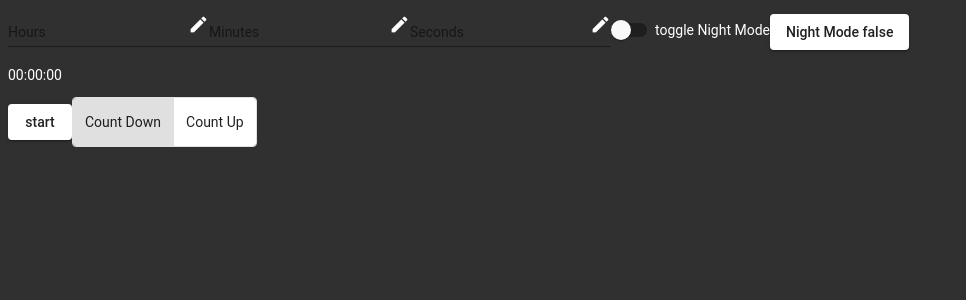
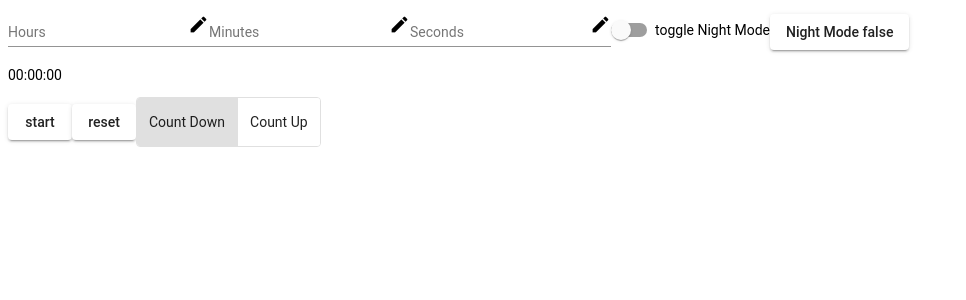
Before and after one commit to Daddelbob/Timer, an Angular app in the folder Timer/: page / in a window 1280 px wide. Shown: the top 300 px of the page, without its empty margins (0-966 px from the left). Built offline with nearby package versions, Linux system fonts and the light colour scheme.

Commit message:
feat(reset): add reset button

```diff
--- a/Timer/src/app/start/start.component.html
+++ b/Timer/src/app/start/start.component.html
@@ -1,15 +1,15 @@
 <div id="mydiv">
 
   <mat-form-field class="example-full-width">
-    <input [(ngModel)]="hours" (change)="setHours($event)" type="tel" matInput placeholder="Hours">
+    <input [(ngModel)]="hours" (change)="setHours()" type="number" matInput placeholder="Hours">
     <mat-icon matSuffix>mode_edit</mat-icon>
   </mat-form-field>
   <mat-form-field class="example-full-width">
-    <input [(ngModel)]="minutes" (change)="setMinutes($event)" type="tel" matInput placeholder="Minutes">
+    <input [(ngModel)]="minutes" (change)="setMinutes()" type="number" matInput placeholder="Minutes">
     <mat-icon matSuffix>mode_edit</mat-icon>
   </mat-form-field>
   <mat-form-field class="example-full-width">
-    <input [(ngModel)]="seconds" (change)="setSeconds($event)" type="tel" matInput placeholder="Seconds">
+    <input [(ngModel)]="seconds" (change)="setSeconds()" type="number" matInput placeholder="Seconds">
     <mat-icon matSuffix>mode_edit</mat-icon>
   </mat-form-field>
 
@@ -19,10 +19,11 @@
 
 
   <p>
-    {{ time | timer }}
+    {{ countedTotalSeconds | timer }}
   </p>
 
-  <button mat-raised-button (click)="start()">start</button>
+  <button mat-raised-button (click)="toggleStartStop()">{{ startStop }}</button>
+  <button mat-raised-button (click)="resetCount()">reset</button>
 
   <mat-button-toggle-group name="fontStyle" [(value)]="selectedCountMode" aria-label="Font Style">
     <mat-button-toggle value="countDown">Count Down</mat-button-toggle>
--- a/Timer/src/app/start/start.component.ts
+++ b/Timer/src/app/start/start.component.ts
@@ -6,25 +6,27 @@ import { Component, OnInit, HostBinding } from '@angular/core';
   styleUrls: ['./start.component.scss']
 })
 export class StartComponent implements OnInit {
+  @HostBinding('class.indigo-pink')
+  lightTheme = true;
+  @HostBinding('class.indigo-pink-dark')
+  darkTheme = false;
+
   public hours = null;
   public minutes = null;
   public seconds = null;
-  public time = 0;
+
+  public startStop = 'start';
   public countingUp = true;
   public selectedCountMode = 'countDown';
   public selectedTotalSeconds = 0;
+  public countedTotalSeconds = 0;
 
   public nightMode = false;
   public minBrightness = 1;
   public maxBrightness = 255;
   public brightnessStep = 1;
   public selectedBrightness = 200;
-
-  @HostBinding('class.indigo-pink')
-  lightTheme = true;
-  @HostBinding('class.indigo-pink-dark')
-  darkTheme = false;
-  theme = 'Light';
+  public theme = 'Light';
 
   timer: any;
   constructor() {}
@@ -36,19 +38,39 @@ export class StartComponent implements OnInit {
     console.log('minutes', this.minutes);
     console.log('hours', this.hours);
     console.log('selectedTotalSeconds', this.selectedTotalSeconds);
-    if (this.time < this.selectedTotalSeconds) {
-      this.time++;
+    if (this.countedTotalSeconds < this.selectedTotalSeconds) {
+      this.countedTotalSeconds++;
+      if (this.countedTotalSeconds === this.selectedTotalSeconds) {
+        clearInterval(this.timer);
+        this.toggleStartStop();
+      }
     } else {
       clearInterval(this.timer);
+      this.toggleStartStop();
     }
-    console.log('', this.time);
+    console.log('', this.countedTotalSeconds);
   }
 
-  start() {
-    this.timer = setInterval(() => this.tick(), 1000);
+  toggleStartStop() {
+    console.log('toggleStartStop() call');
+    if (this.startStop === 'start' && this.selectedTotalSeconds !== 0) {
+      this.timer = setInterval(() => this.tick(), 1000);
+      this.startStop = 'stop';
+    } else if (this.startStop === 'stop') {
+      clearInterval(this.timer);
+      this.startStop = 'start';
+    }
   }
 
-  setHours(event) {
+  resetCount() {
+    this.countedTotalSeconds = 0;
+    if (this.startStop === 'stop') {
+      clearInterval(this.timer);
+      this.startStop = 'start';
+    }
+  }
+
+  setHours() {
     console.log(this.hours);
     this.calcTotalSeconds();
   }
@@ -83,12 +105,10 @@ export class StartComponent implements OnInit {
       this.lightTheme = false;
       this.darkTheme = true;
       this.theme = 'Dark';
-      // appRoot.setAttribute('class', 'indigo-pink-dark');
     } else {
       this.darkTheme = false;
       this.lightTheme = true;
       this.theme = 'Light';
-      // appRoot.setAttribute('class', 'indigo-pink');
     }
   }
 }
--- a/Timer/src/index.html
+++ b/Timer/src/index.html
@@ -9,7 +9,8 @@
   <link rel="icon" type="image/x-icon" href="favicon.ico">
   <link href="https://fonts.googleapis.com/icon?family=Material+Icons" rel="stylesheet">
 </head>
-<body class="mat-app-background">
+<!-- class="mat-app-background" -->
+<body>
   <app-root></app-root>
 </body>
 </html>
```
Also changed, not shown: Timer/src/app/custom-material/custom-material.module.ts (+11 -8 lines).
